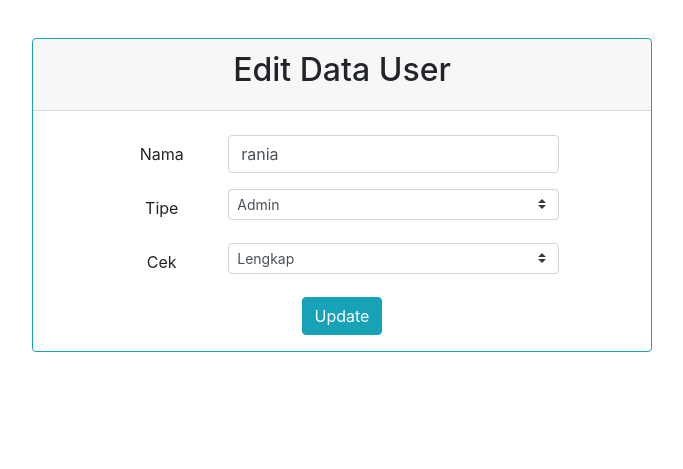
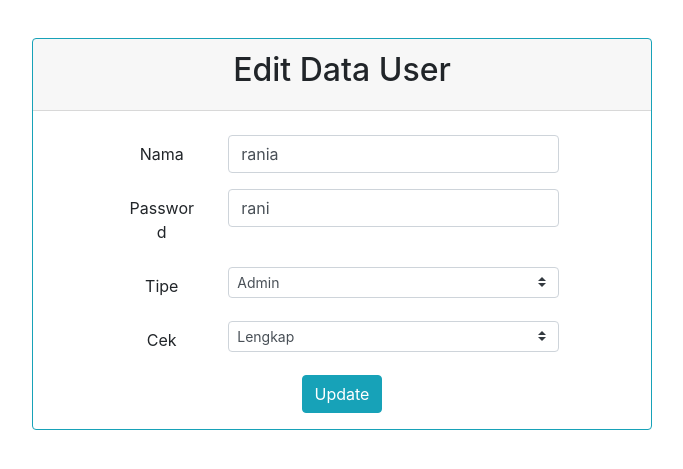
Before and after one commit to anindipm/projectakhir, a PHP site: page /edit_user.php?iduser=2 in a window 1280 px wide. Shown: the top 469 px of the page, without its empty margins (298-981 px from the left). Run offline with PHP 8.4, Linux system fonts and the light colour scheme; data comes from the database, SQL or seed files in the repository.

Commit message:
Update edit_user.php

```diff
--- a/edit_user.php
+++ b/edit_user.php
@@ -37,6 +37,12 @@ if(!is_null($iduser)){
 		</div>
 		</div>
 
+		<div class="form-group row justify-content-md-center">
+		<label for="password" class="col-sm-2 col-form-label">Password</label>
+			<div class="col-6 col-sm-7">
+		<input type="text" id="password" class="form-control" value="<?php echo $data_user['password']; ?>" name="password" required>
+		</div>
+		</div>
 
 		<div class="form-group row justify-content-md-center">
 			<label for="type" class="col-sm-2 col-form-label">Tipe</label>
```
